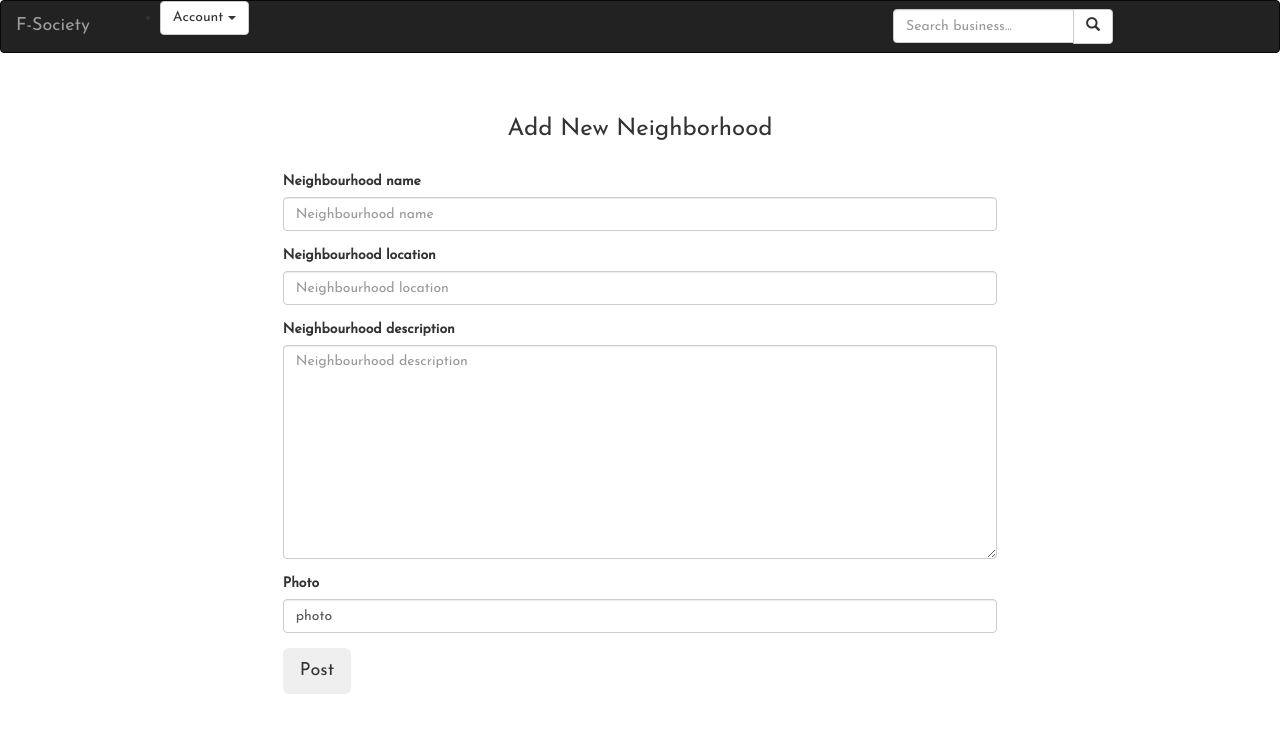
After one commit to Vitalis-Kirui/Neighbourhood, a Django app: page /new_neighbourhood/ in a window 1280 px wide. The commit adds this page. Shown: the top 736 px of the page. Run offline with Django 3.2, Linux system fonts and the light colour scheme; the visitor is signed in with stand-in values (Sample User, id 1); some libraries are stand-ins or nearby versions.

Commit message:
creating new neighbourhood template

```diff
--- a/neighborhoodapp/templates/navbar.html
+++ b/neighborhoodapp/templates/navbar.html
@@ -46,6 +46,9 @@
                             <li>
                                 <a href="/logout">Logout</a>
                             </li>
+                            <li>
+                                <a href="{% url 'neighbourhood' %}">Create New Neighbourhood</a>
+                            </li>
                         </ul>
                     </li>
                 </ul>
--- /dev/null
+++ b/neighborhoodapp/templates/new-neighbourhood.html
@@ -0,0 +1,22 @@
+{% extends 'base.html' %}
+{% load bootstrap3 %}
+{%block content%}
+<div>
+    <div class="container">
+        <div class="col-md-2"></div>
+        <div class="col-sm-12 col-lg-8 m-auto card" style="padding: 2%;">
+            <h3 class="text-center">Add New Neighborhood</h3>
+
+            <form action="{%url 'neighbourhood'%}" method="post" enctype="multipart/form-data">
+                <br>
+                {%csrf_token%}
+
+                {% bootstrap_form form%}
+                <input type="submit" class="btn default-color btn-lg btn-center" value="Post">
+                <br><br>
+            </form>
+        </div>
+        <div class="col-md-2"></div>
+    </div>
+</div>
+{% endblock %}
--- a/neighborhoodapp/views.py
+++ b/neighborhoodapp/views.py
@@ -84,4 +84,4 @@ def neighbourhood(request):
 
     else:
         form = NewNeighbourhoodForm()
-    return render(request, 'newhood.html', {"form": form})
+    return render(request, 'new-neighbourhood.html', {"form": form})
```
